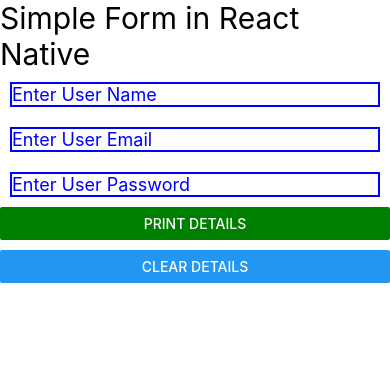
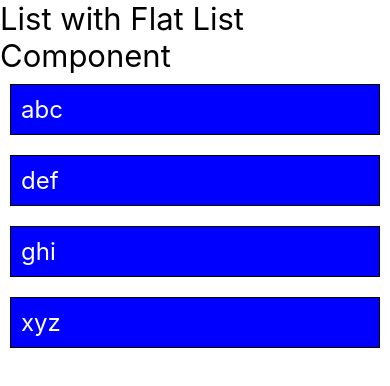
Before and after one commit to amitroy497/reactNativeStudy, a React Native app: screen / in a window 390 px wide. Shown: the top 386 px of the page. Built offline with nearby package versions, Linux system fonts and the light colour scheme.

Commit message:
5. FlatList - Make a list

```diff
--- a/App.tsx
+++ b/App.tsx
@@ -1,6 +1,7 @@
 import React from 'react';
 import {View} from 'react-native';
-import Main from './src/4-BaiscForm';
+import Main from './src/5-FlatListMakeList';
+// import Main from './src/4-BaiscForm';
 // import Main from './src/3-GetTextInputValue';
 // import Main from './src/2-ButtonAndOnPress';
 // import Main from './src/1-FirstProgram';
--- /dev/null
+++ b/src/5-FlatListMakeList/index.tsx
@@ -0,0 +1,49 @@
+/* eslint-disable react-native/no-inline-styles */
+import React from 'react';
+import {FlatList, StyleSheet, Text, View} from 'react-native';
+
+const Main = () => {
+  const Users = [
+    {
+      id: 1,
+      name: 'abc',
+    },
+    {
+      id: 2,
+      name: 'def',
+    },
+    {
+      id: 3,
+      name: 'ghi',
+    },
+    {
+      id: 10,
+      name: 'xyz',
+    },
+  ];
+
+  return (
+    <View>
+      <Text style={{fontSize: 31}}>List with Flat List Component</Text>
+      <FlatList
+        data={Users}
+        renderItem={({item}) => <Text style={styles.item}>{item.name}</Text>}
+        // keyExtractor={item => item.id}
+      />
+    </View>
+  );
+};
+
+const styles = StyleSheet.create({
+  item: {
+    fontSize: 24,
+    padding: 10,
+    color: '#fff',
+    backgroundColor: 'blue',
+    borderColor: 'black',
+    borderWidth: 1,
+    margin: 10,
+  },
+});
+
+export default Main;
```
